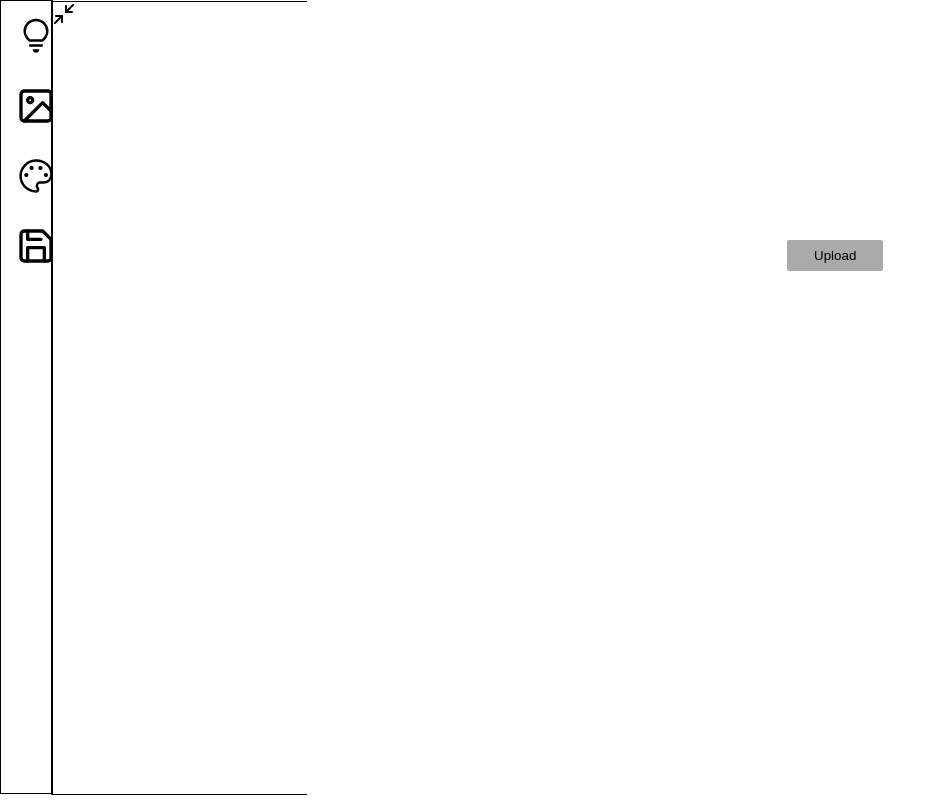
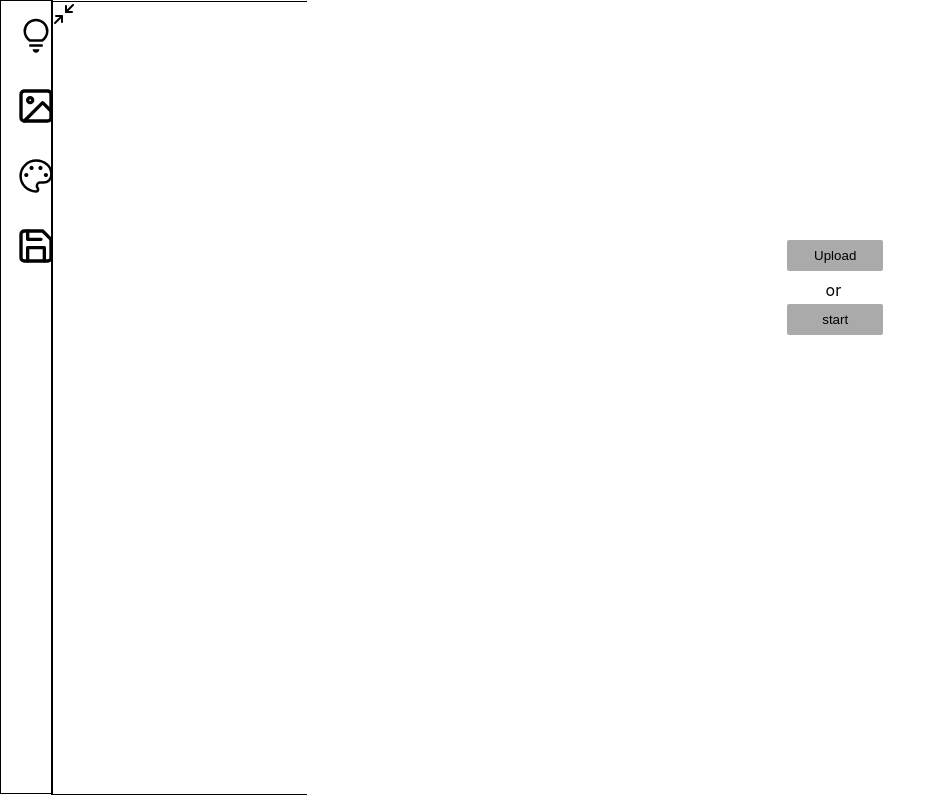
Before and after one commit to discodevl/fast-3d-editor, a React (Create React App) app: page / in a window 1280 px wide. Shown: the whole page, without its empty margins (0-946 px from the left). Built offline with nearby package versions, Linux system fonts and the light colour scheme.

Commit message:
add a default model

```diff
--- a/src/actions/BaseColor.js
+++ b/src/actions/BaseColor.js
@@ -11,6 +11,7 @@ function BaseColor() {
   const [defaultColor, setDefaultColor] = useState();
   const [initialTexture, setInitialTexture] = useState();
   const [actualTexture, setActualTexture] = useState();
+  const [openColor, setOpenColor] = useState(true);
 
   function toggleInput() {
     document.getElementById("input-bc").click();
@@ -51,10 +52,7 @@ function BaseColor() {
   }
 
   async function revertTexture() {
-    const thumb = await initialTexture.source.createThumbnail(
-      48,
-      48
-    );
+    const thumb = await initialTexture.source.createThumbnail(48, 48);
     setActualTexture(thumb);
     const material = modelViewer.model.materials[materialIndex];
 
@@ -115,12 +113,15 @@ function BaseColor() {
       />
 
       <label>Base Color Factor</label>
-      <div style={{ display: "none" }}>
+      <button onClick={() => setOpenColor(!openColor)}>Toggle color</button>
+      <div style={openColor ? { display: "" } : { display: "none" }}>
         <HexColorPicker
+          className={styles.small}
           color={color}
           onChange={(color) => colorHandler(color)}
         />
         <HexColorInput
+          className={styles.inputHex}
           color={color}
           onChange={(color) => colorHandler(color)}
         />
--- a/src/actions/BaseColor.module.css
+++ b/src/actions/BaseColor.module.css
@@ -12,3 +12,12 @@
   border-radius: 10px;
   border: 1px solid grey;
 }
+
+.small {
+  width: 120px;
+  height: 80px;
+}
+
+.inputHex {
+  width: 110px;
+}
--- a/src/actions/MetallicRoughness.js
+++ b/src/actions/MetallicRoughness.js
@@ -11,46 +11,47 @@ function MetallicRoughness() {
   const modelViewer = document.querySelector("model-viewer");
   const materialIndex = useSelector((state) => state.model.material_index);
 
+  const material = modelViewer.model.materials[materialIndex];
+
   function toggleInput() {
     document.getElementById("input-mt").click();
   }
 
   async function handleFile(e) {
-    const material = modelViewer.model.materials[materialIndex];
+    // const material = modelViewer.model.materials[materialIndex];
 
     const newTexture = e.target.files[0];
-    const imgTexture = URL.createObjectURL(newTexture)
+    const imgTexture = URL.createObjectURL(newTexture);
     setActualTexture(imgTexture);
     const texture = await modelViewer.createTexture(imgTexture);
     material.pbrMetallicRoughness.metallicRoughnessTexture.setTexture(texture);
   }
 
   async function revertTexture() {
-    const thumb = await initialTexture.source.createThumbnail(
-      48,
-      48
+    const thumb = await initialTexture.source.createThumbnail(48, 48);
+    setActualTexture(thumb);
+    // const material = modelViewer.model.materials[materialIndex];
+
+    material.pbrMetallicRoughness.metallicRoughnessTexture.setTexture(
+      initialTexture
     );
-    setActualTexture(thumb);
-    const material = modelViewer.model.materials[materialIndex];
-
-    material.pbrMetallicRoughness.metallicRoughnessTexture.setTexture(initialTexture);
   }
 
   useEffect(() => {
-    const material = modelViewer.model.materials[materialIndex];
+    async function getThumb() {
 
-    async function getThumb() {
       const thumb =
         await material.pbrMetallicRoughness.metallicRoughnessTexture.texture.source.createThumbnail(
           48,
           48
         );
-        setInitialTexture(material.pbrMetallicRoughness.metallicRoughnessTexture.texture);
+      setInitialTexture(
+        material.pbrMetallicRoughness.metallicRoughnessTexture.texture
+      );
       setActualTexture(thumb);
     }
-
     getThumb();
-  }, []);
+  }, [materialIndex]);
 
   return (
     <div className={styles.container}>
@@ -58,11 +59,7 @@ function MetallicRoughness() {
       <Metalness />
       <Roughness />
       <div>
-        <img
-          className={styles.img}
-          src={actualTexture}
-          onClick={toggleInput}
-        />
+        <img className={styles.img} src={actualTexture} onClick={toggleInput} />
         <button onClick={revertTexture}>rev</button>
       </div>
       <input
--- a/src/actions/TextureSelector.js
+++ b/src/actions/TextureSelector.js
@@ -11,6 +11,8 @@ function TextureSelector() {
   const modelViewer = document.querySelector("model-viewer");
 
   const { materials } = modelViewer.model;
+
+  console.log(materials)
 
   function materialHandler(e) {
     dispatch(modelActions.setMaterialIndex(e.target.value));
--- a/src/components/ModelViewer.js
+++ b/src/components/ModelViewer.js
@@ -1,5 +1,6 @@
 import React, { useEffect, useState, useRef } from "react";
 import { useSelector } from "react-redux";
+import shoe from "../assets/MaterialsVariantsShoe.glb";
 import styles from "./ModelViewer.module.css";
 
 function ModelViewer() {
@@ -47,6 +48,8 @@ function ModelViewer() {
             style={{ display: "none" }}
           />
           <button className={styles.buttonUpload} onClick={handleBtnUpload}>Upload</button>
+          <p className={styles.paragraph}>or</p>
+          <button className={styles.buttonStart} onClick={() => setSrc(shoe)}>start</button>
         </div>
       )}
       <model-viewer
--- a/src/components/ModelViewer.module.css
+++ b/src/components/ModelViewer.module.css
@@ -23,6 +23,29 @@
     border: 0;
 }
 
+.paragraph {
+    position: absolute;
+    z-index: 1;
+    top:33vh;
+    left: 54%;
+}
+
+.buttonStart{
+    position: absolute;
+    z-index: 1;
+    top:38vh;
+    left: 50%;
+    width: 10%;
+    padding: 8px;
+    background-color: #aaaaaa;
+    border-radius: 2px;
+    border: 0;
+}
+
 .buttonUpload:hover{
     box-shadow: 2px 2px 8px;
 }
+
+.buttonStart:hover{
+    box-shadow: 2px 2px 8px;
+}
```
Also changed, not shown: 1 other file (tests, documents, lock files or other folders). Lines whose indentation alone changed are shown as unchanged.
